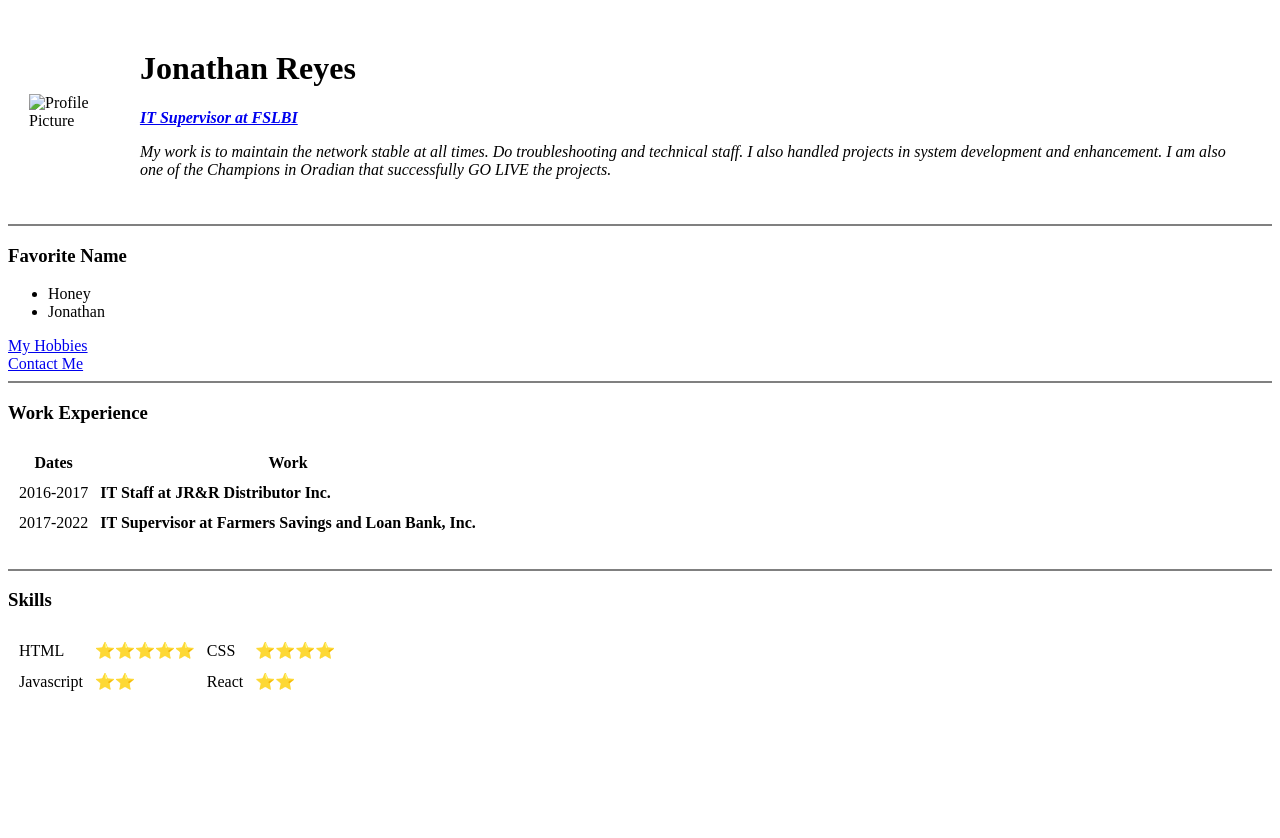
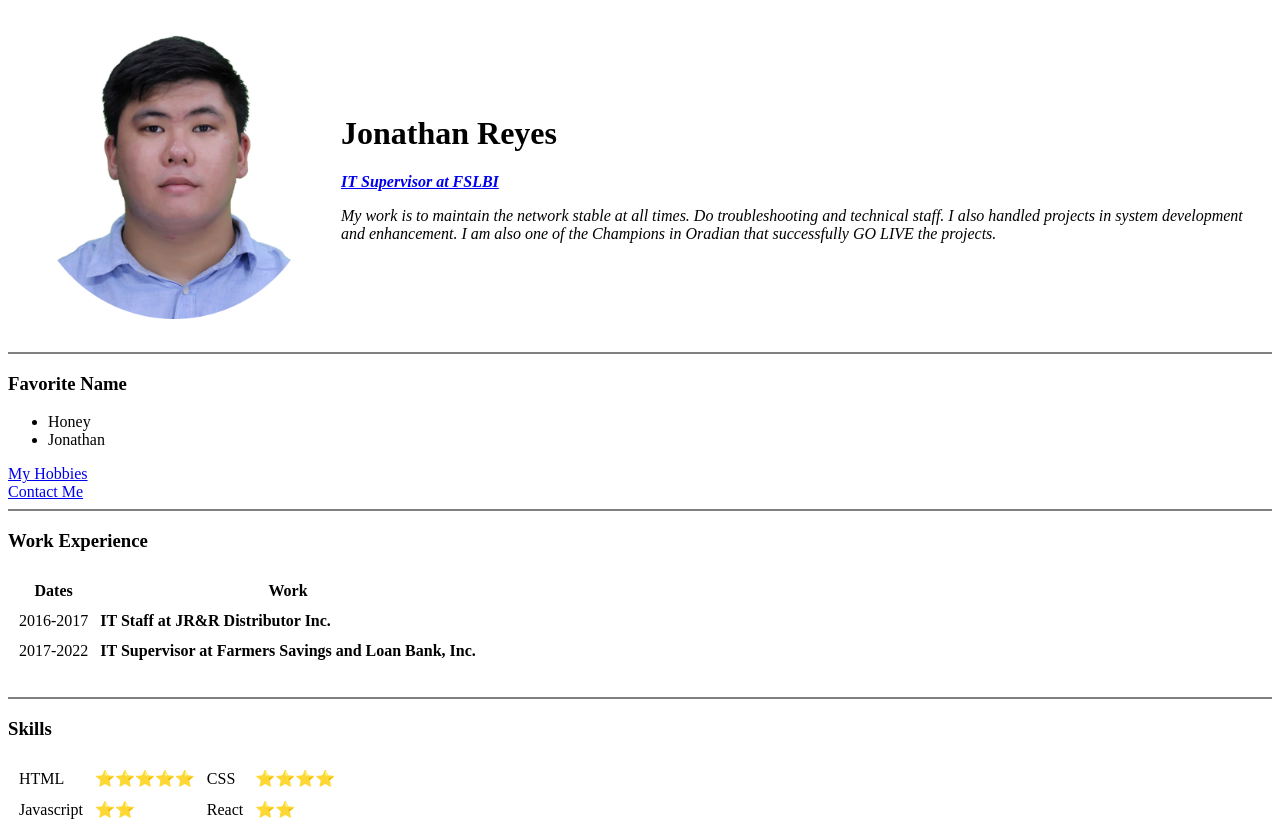
Before and after one commit to Jonathan321zz/CV, a plain HTML site: page index.html in a window 1280 px wide. Before the commit the page ends 800 px from the top, so only its background shows below. Drawn offline with Linux system fonts and the light colour scheme.

Commit message:
Update index.html

```diff
--- a/index.html
+++ b/index.html
@@ -7,7 +7,7 @@
   <body>
     <table cellspacing="20">
       <tr>
-        <td><img src="Images/Jonathan 2x2 modified.png" alt="Profile Picture" style="width:290px;height:290px;"></td>
+        <td><img src="Jonathan 2x2 modified.png" alt="Profile Picture" style="width:290px;height:290px;"></td>
         <td>  <h1>Jonathan Reyes</h1>
           <p><em><strong><a href="https://fslbi.com.ph">IT Supervisor at FSLBI</strong></a></p>
           <p>My work is to maintain the network stable at all times. Do troubleshooting and technical staff.
```
